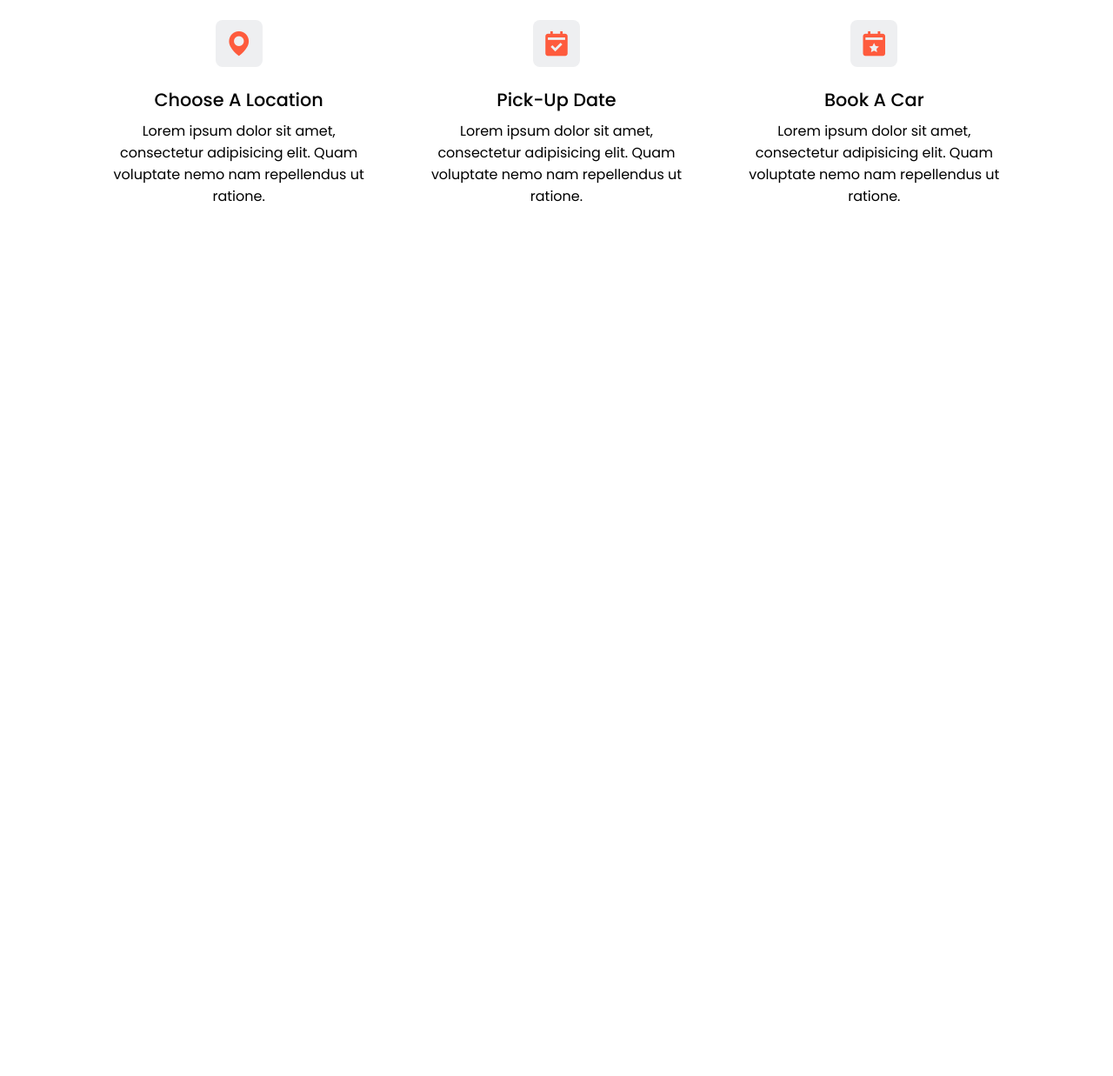
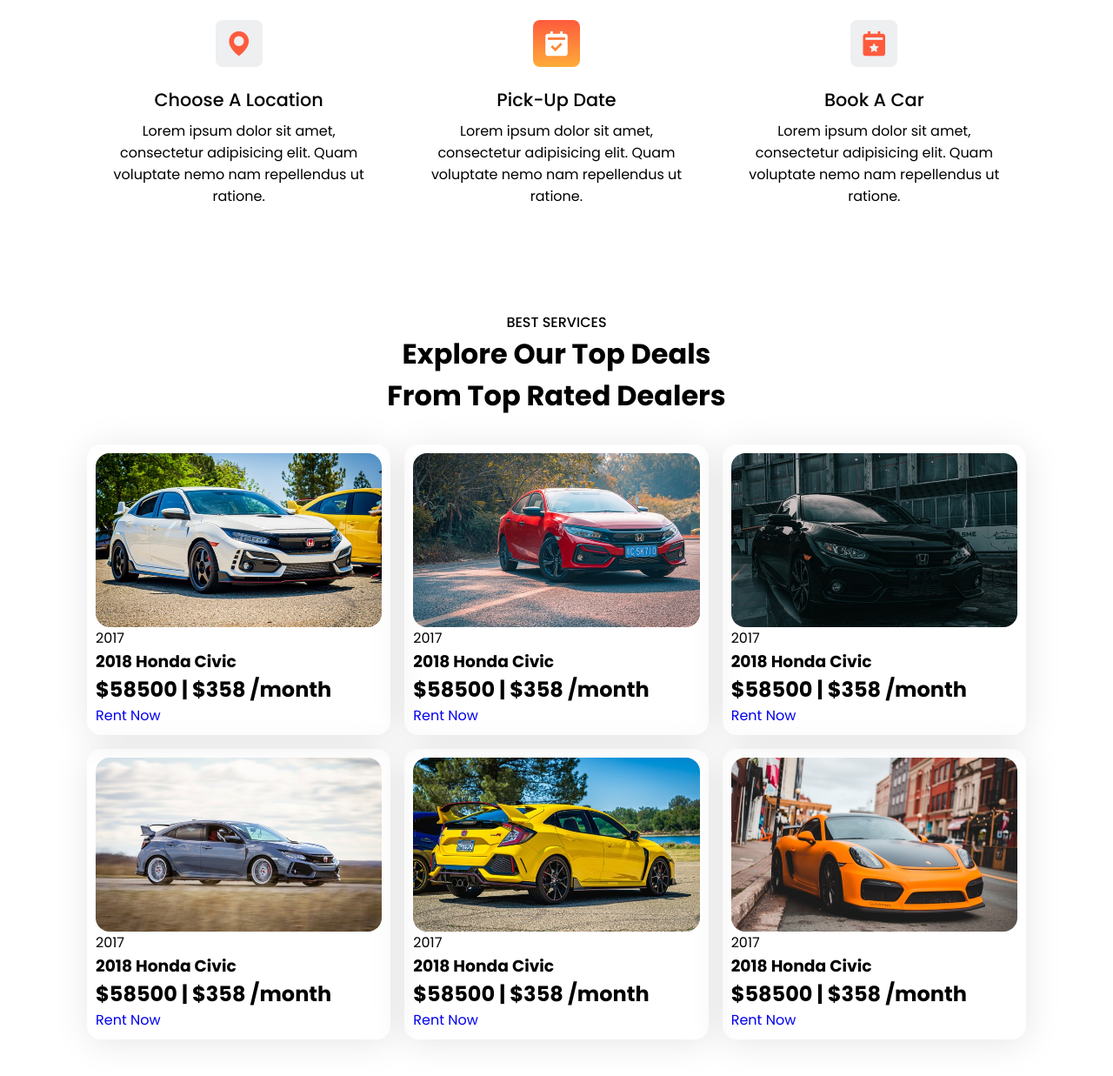
Before and after one commit to GraMati/car-rental-website, a plain HTML site: page index.html in a window 1280 px wide. Shown: the part 977-2214 px from the top of the page at 87% size. Before the commit the page ends 1285 px from the top, so only its background shows below. Drawn offline with nearby package versions, Linux system fonts and the light colour scheme.

Commit message:
car-rental-website

```diff
--- a/index.html
+++ b/index.html
@@ -81,6 +81,74 @@
                 </div>
             </div>
         </section>
+        <!-- Services -->
+        <section class="services" id="services">
+            <div class="heading">
+                <span>Best Services</span>
+                <h1>Explore Our Top Deals <br> From Top Rated Dealers</h1>
+            </div>
+            <div class="services-container">
+                <div class="box">
+                    <div class="box-img">
+                        <img src="img/car1.jpg" alt="car image">
+                    </div>
+                    <p>2017</p>
+                    <h3>2018 Honda Civic</h3>
+                    <h2>$58500 | $358 <span>/month</span></h2>
+                    <a href="#" class="btn">Rent Now</a>
+                </div>
+
+                <div class="box">
+                    <div class="box-img">
+                        <img src="img/car2.jpg" alt="car image">
+                    </div>
+                    <p>2017</p>
+                    <h3>2018 Honda Civic</h3>
+                    <h2>$58500 | $358 <span>/month</span></h2>
+                    <a href="#" class="btn">Rent Now</a>
+                </div>
+
+                <div class="box">
+                    <div class="box-img">
+                        <img src="img/car3.jpg" alt="car image">
+                    </div>
+                    <p>2017</p>
+                    <h3>2018 Honda Civic</h3>
+                    <h2>$58500 | $358 <span>/month</span></h2>
+                    <a href="#" class="btn">Rent Now</a>
+                </div>
+
+                <div class="box">
+                    <div class="box-img">
+                        <img src="img/car4.jpg" alt="car image">
+                    </div>
+                    <p>2017</p>
+                    <h3>2018 Honda Civic</h3>
+                    <h2>$58500 | $358 <span>/month</span></h2>
+                    <a href="#" class="btn">Rent Now</a>
+                </div>
+
+                <div class="box">
+                    <div class="box-img">
+                        <img src="img/car5.jpg" alt="car image">
+                    </div>
+                    <p>2017</p>
+                    <h3>2018 Honda Civic</h3>
+                    <h2>$58500 | $358 <span>/month</span></h2>
+                    <a href="#" class="btn">Rent Now</a>
+                </div>
+
+                <div class="box">
+                    <div class="box-img">
+                        <img src="img/car6.jpg" alt="car image">
+                    </div>
+                    <p>2017</p>
+                    <h3>2018 Honda Civic</h3>
+                    <h2>$58500 | $358 <span>/month</span></h2>
+                    <a href="#" class="btn">Rent Now</a>
+                </div>
+            </div>
+        </section>
 
 
 
--- a/styles.css
+++ b/styles.css
@@ -210,3 +210,31 @@
     font-weight: 500;
     margin: 1.4rem 0 0.5rem;
 }
+.ride-container .box .bx:hover,
+.ride-container .box .bxs-calendar-check{
+    background: var(--gradient);
+    color: #fff;
+}
+
+.services-container{
+    display: grid;
+    grid-template-columns: repeat(auto-fit, minmax(300px, auto));
+    gap: 1rem;
+    margin-top: 2rem;
+}
+.services-container .box{
+    padding: 10px;
+    border-radius: 1rem;
+    box-shadow: 1px 4px 41px rgba(0, 0, 0, 0.1);
+}
+.services-container .box .box-img{
+    width: 100%;
+    height: 200px;
+}
+.services-container .box .box-img img{
+    width: 100%;
+    height: 100%;
+    border-radius: 1rem;
+    object-fit: cover;
+    object-position: center;
+}
```
